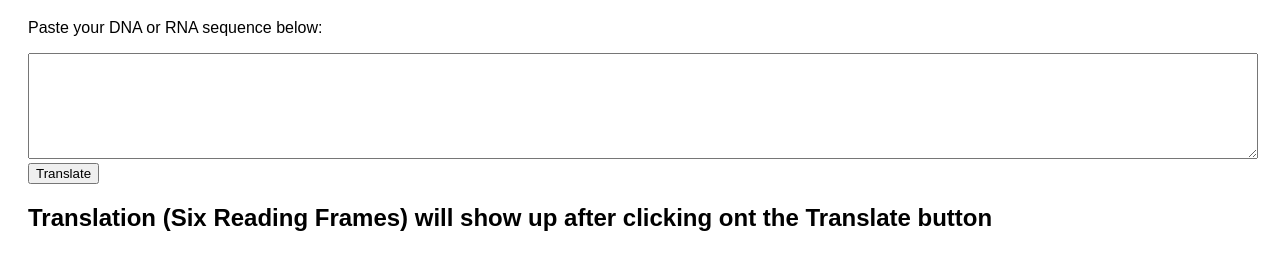
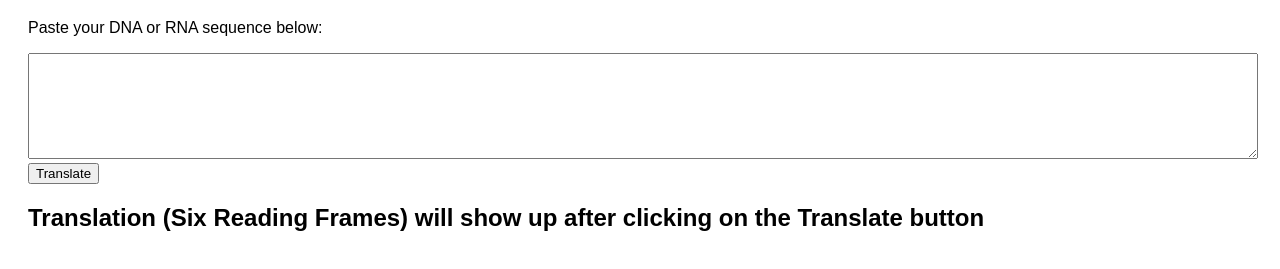
Before and after one commit to zacshi/DNA-translator, a plain HTML site: page index.html in a window 1280 px wide. Shown: the part 89-358 px from the top of the page. Drawn offline with Linux system fonts and the light colour scheme.

Commit message:
Update index.html

```diff
--- a/index.html
+++ b/index.html
@@ -16,7 +16,7 @@
   <textarea id="sequence"></textarea>
   <button onclick="translateSequence()">Translate</button>
 
-  <h2>Translation (Six Reading Frames) will show up after clicking ont the Translate button</h2>
+  <h2>Translation (Six Reading Frames) will show up after clicking on the Translate button</h2>
   <div id="translations"></div>
 
   <script>
```
